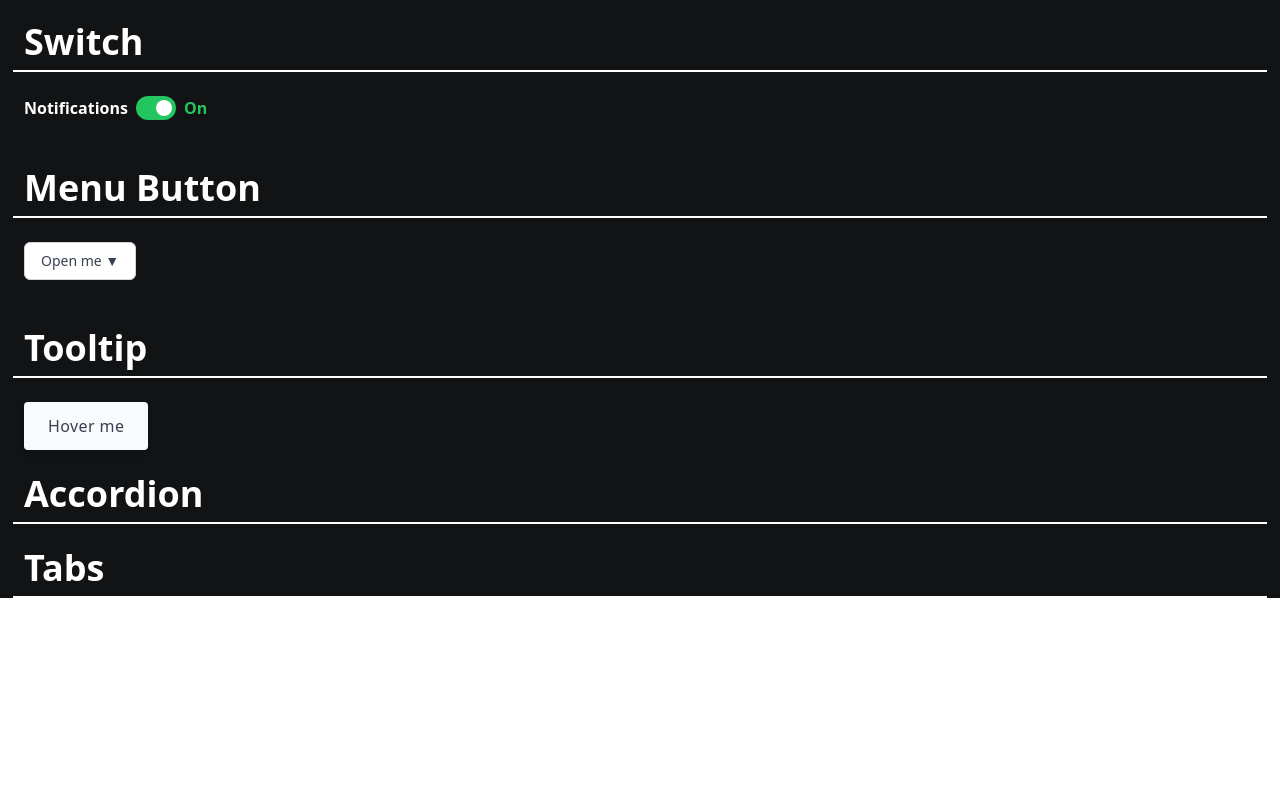
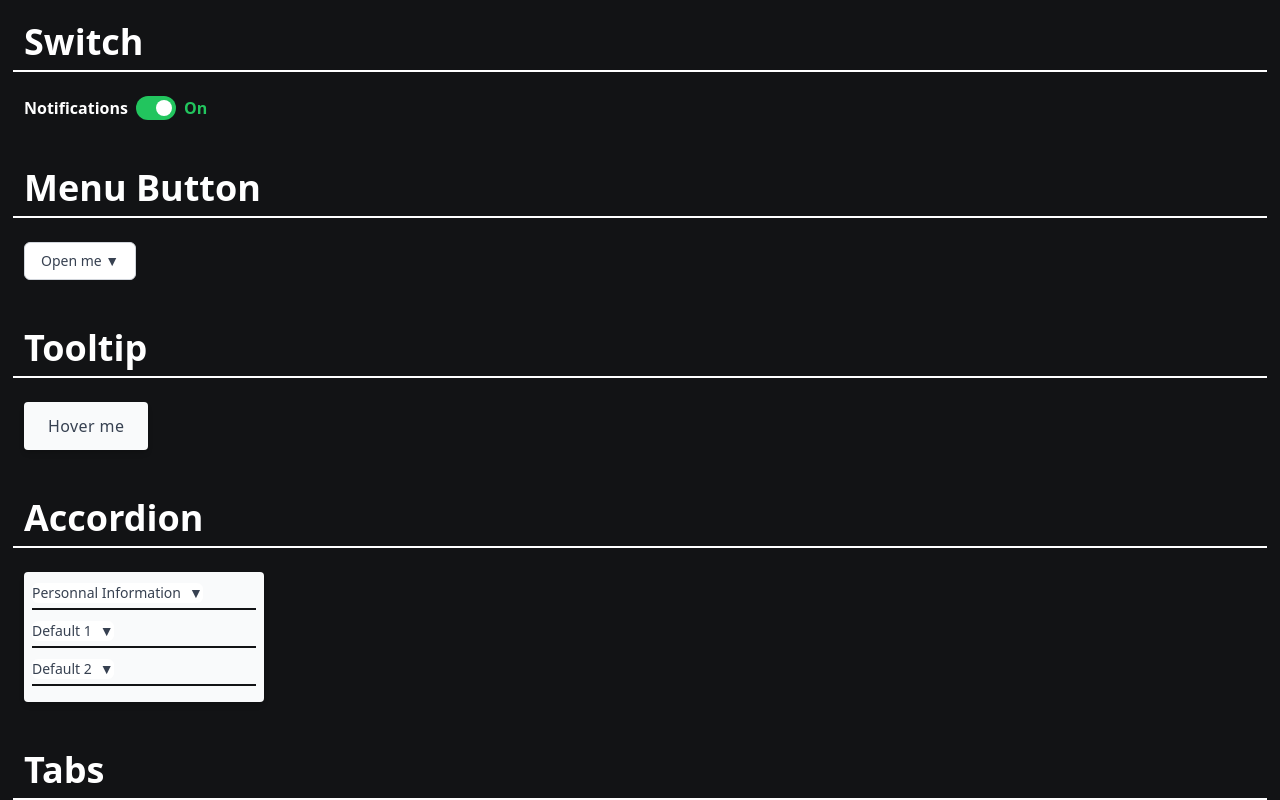
Before and after one commit to y28lyn/accessible-components, a React (Vite) app: page / in a window 1280 px wide. Shown: the part 802-1602 px from the top of the page. Before the commit the page ends 1400 px from the top, so only its background shows below. Built offline with nearby package versions, Linux system fonts and the light colour scheme.

Commit message:
feat: :sparkles: Accordion added

```diff
--- a/src/App.tsx
+++ b/src/App.tsx
@@ -5,6 +5,7 @@ import Title from "./components/items/Title";
 import Switch from "./components/items/Switch";
 import MenuButton from "./components/items/MenuButton";
 import Tooltip from "./components/items/Tooltip";
+import Accordion from "./components/items/Accordion";
 
 function App() {
   const handleSwitchChange = (isChecked: boolean) => {
@@ -28,14 +29,60 @@ function App() {
           defaultChecked={true}
           onChange={handleSwitchChange}
         />
+
         <Title title="Menu Button" />
         <MenuButton
           label={"Open me"}
           menuItems={["Choice 1", "Choice 2", "Choice 3", "Choice 4"]}
         />
+
         <Title title="Tooltip" />
         <Tooltip text={"This is a tip"} button={"Hover me"} />
+
         <Title title="Accordion" />
+        <Accordion
+          id="exampleAccordion"
+          title="Example Accordion"
+          items={[
+            { id: "item1", label: "Personnal Information", type: "fieldset" },
+            { id: "item2", label: "Default 1" },
+            { id: "item3", label: "Default 2" },
+          ]}
+          fieldsetContent={
+            <>
+              <fieldset>
+                <p>
+                  <label htmlFor="name" className="text-md font-medium">
+                    Name
+                    <span aria-hidden="true">*</span>:<br></br>
+                  </label>
+                  <input
+                    type="text"
+                    name="Name"
+                    id="name"
+                    aria-required="true"
+                    className="rounded border-[1.3px] border-[#121315]"
+                  />
+                </p>
+                <p>
+                  <label htmlFor="email" className="text-md font-medium">
+                    Email
+                    <span aria-hidden="true">*</span>:<br></br>
+                  </label>
+                  <input
+                    type="text"
+                    name="Email"
+                    id="email"
+                    aria-required="true"
+                    className="rounded border-[1.3px] border-[#121315]"
+                  />
+                </p>
+              </fieldset>
+            </>
+          }
+          defaultContent={<p>This is the default content.</p>}
+        />
+
         <Title title="Tabs" />
       </main>
     </>
--- /dev/null
+++ b/src/components/items/Accordion.tsx
@@ -0,0 +1,66 @@
+import { useState } from "react";
+
+interface AccordionProps {
+  id: string;
+  title: string;
+  items: {
+    id: string;
+    label: string;
+    type?: string;
+  }[];
+  fieldsetContent?: JSX.Element;
+  defaultContent?: JSX.Element;
+}
+
+const Accordion: React.FC<AccordionProps> = ({
+  id,
+  title,
+  items,
+  fieldsetContent,
+  defaultContent,
+}) => {
+  const [expandedItem, setExpandedItem] = useState<string | null>(null);
+
+  const toggleAccordion = (itemId: string) => {
+    setExpandedItem((prevItem) => (prevItem === itemId ? null : itemId));
+  };
+
+  return (
+    <section className="p-6">
+      <div id={id} className="bg-gray-50 w-[15em] p-2 rounded shadow-md">
+        {items.map((item) => (
+          <div key={item.id}>
+            <h3>
+              <button
+                type="button"
+                aria-expanded={expandedItem === item.id}
+                aria-controls={item.id}
+                id={`${id}-${item.id}`}
+                onClick={() => toggleAccordion(item.id)}
+                className="inline-flex items-center justify-center text-sm font-medium rounded-md text-gray-700 bg-white hover:text-gray-900 focus:outline-none focus:ring-2 focus:ring-offset-2 focus:ring-blue-500"
+              >
+                <span className="mr-2">{item.label}</span>
+                {expandedItem === item.id ? "▲" : "▼"}
+              </button>
+            </h3>
+            <div className="h-[2px] bg-[#121315] mt-1 mb-2"></div>
+            <div
+              id={item.id}
+              role="region"
+              aria-labelledby={`${id}-${item.id}`}
+              className={`${expandedItem === item.id ? "" : "hidden"}`}
+            >
+              {item.type === "fieldset" ? (
+                <fieldset className="mb-2">{fieldsetContent}</fieldset>
+              ) : (
+                <div>{defaultContent}</div>
+              )}
+            </div>
+          </div>
+        ))}
+      </div>
+    </section>
+  );
+};
+
+export default Accordion;
--- a/src/components/items/Tooltip.tsx
+++ b/src/components/items/Tooltip.tsx
@@ -51,12 +51,12 @@ const Tooltip: React.FC<TooltipProps> = ({ text, button }) => {
   }, []);
 
   return (
-    <div className="relative inline-block">
+    <div className="relative inline-block p-6">
       <div
         ref={triggerRef}
         tabIndex={0}
         aria-describedby="tooltip"
-        className="inline-flex items-center justify-center ml-6 mt-6 h-6 p-6 font-medium tracking-wide bg-gray-50 text-gray-700 rounded shadow-md cursor-pointer"
+        className="inline-flex items-center justify-center h-6 p-6 font-medium tracking-wide bg-gray-50 text-gray-700 rounded shadow-md cursor-pointer"
         onMouseEnter={handleMouseEnter}
         onMouseLeave={handleMouseLeave}
         onFocus={handleFocus}
@@ -69,7 +69,7 @@ const Tooltip: React.FC<TooltipProps> = ({ text, button }) => {
         <div
           id="tooltip"
           role="tooltip"
-          className="absolute text-center mt-2 ml-6 bg-gray-800 opacity-90 text-gray-50 p-2 rounded"
+          className="absolute text-center mt-2 bg-gray-800 opacity-90 text-gray-50 p-2 rounded"
         >
           {text}
         </div>
```
